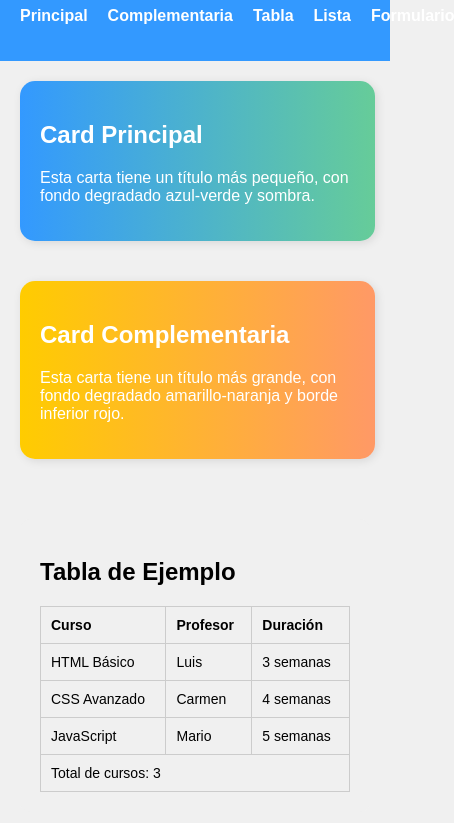
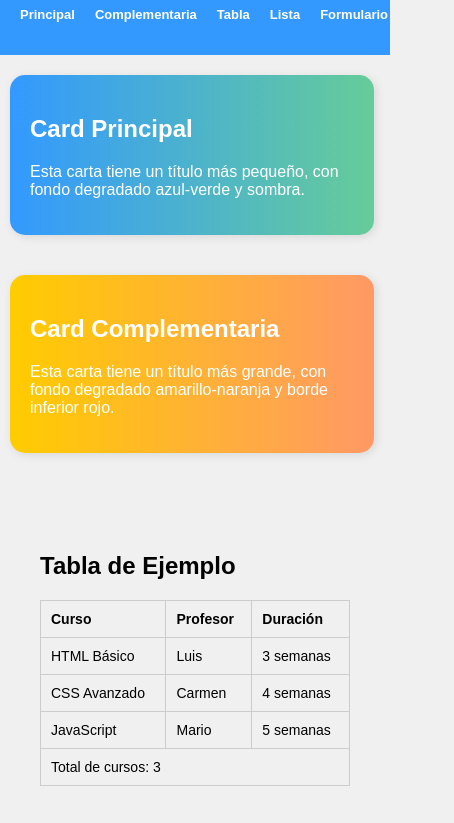
Before and after one commit to SmatamorosN04/Prueba-html-css, a plain HTML site: page index.html in a window 390 px wide. Shown: the part 130-953 px from the top of the page, 454 px wide, since content can reach past the window. Drawn offline with Linux system fonts and the light colour scheme.

Commit message:
mejoras post demo

```diff
--- a/index.html
+++ b/index.html
@@ -62,7 +62,7 @@
 
   <section class="formulario">
     <h2>Formulario de Contacto</h2>
-     <h2>Formulario de Contacto</h2>
+
   <form id="the-form">
     <label>Nombre:<br><input type="text" name="name" required></label><br><br>
     <label>Correo Electrónico:<br><input type="email" name="email" required></label><br><br>
@@ -84,6 +84,7 @@
   <p id="welcome"></p>
   <p id="created-date"></p>
 </footer>
+
     <script src="script.js"></script>
 
 </body>
--- a/styles.css
+++ b/styles.css
@@ -24,12 +24,13 @@
 }
 
 
-body {
+html, body {
   font-family: Arial, sans-serif;
   margin: 0;
+  padding: 0;
+  overflow-x:hidden ;
   background-color: var(--page-bg);
 }
-
 header {
   background-color: var(--header-bg);
   color: var(--header-text);
@@ -106,6 +107,59 @@ footer {
 
 /* Responsive: en pantallas pequeñas apilar las cards */
 @media screen and (max-width: 1050px) {
+  body{
+    flex-wrap: wrap;
+  }
+  nav ul {
+  list-style: none;
+  padding: 0;
+  display: flex;
+  justify-content: left;
+ /* gap: 20px;*/
+
+}
+  nav ul{
+    flex-direction: row;
+    justify-content: left;
+    font-size: 13px;
+
+  }
+  .cards {
+    flex-direction: column;
+    align-items: center;
+    padding-left: 10px;
+  }
+
+  .card {
+    width: 90%;
+    margin-bottom: 20px;
+  }
+
+  table, th, td {
+    font-size: 14px;
+  }
+
+  ol {
+    padding-left: 20px;
+    font-size: 14px;
+  }
+
+  footer {
+    font-size: 14px;
+    padding: 10px 0;
+  }
+}
+@media screen and (min-width: 320px) {
+  header {
+    flex-wrap: wrap;
+  }
+
+  nav ul {
+    flex-direction: row;
+    justify-content: left;
+    font-size: 13px;
+  }
+
   .cards {
     flex-direction: column;
     align-items: center;
@@ -130,6 +184,7 @@ footer {
     padding: 10px 0;
   }
 }
+
 .tabla, .lista, .formulario {
   padding: 20px;
   background-color: var(--page-bg);
```
Also changed, not shown: 1 other file.
